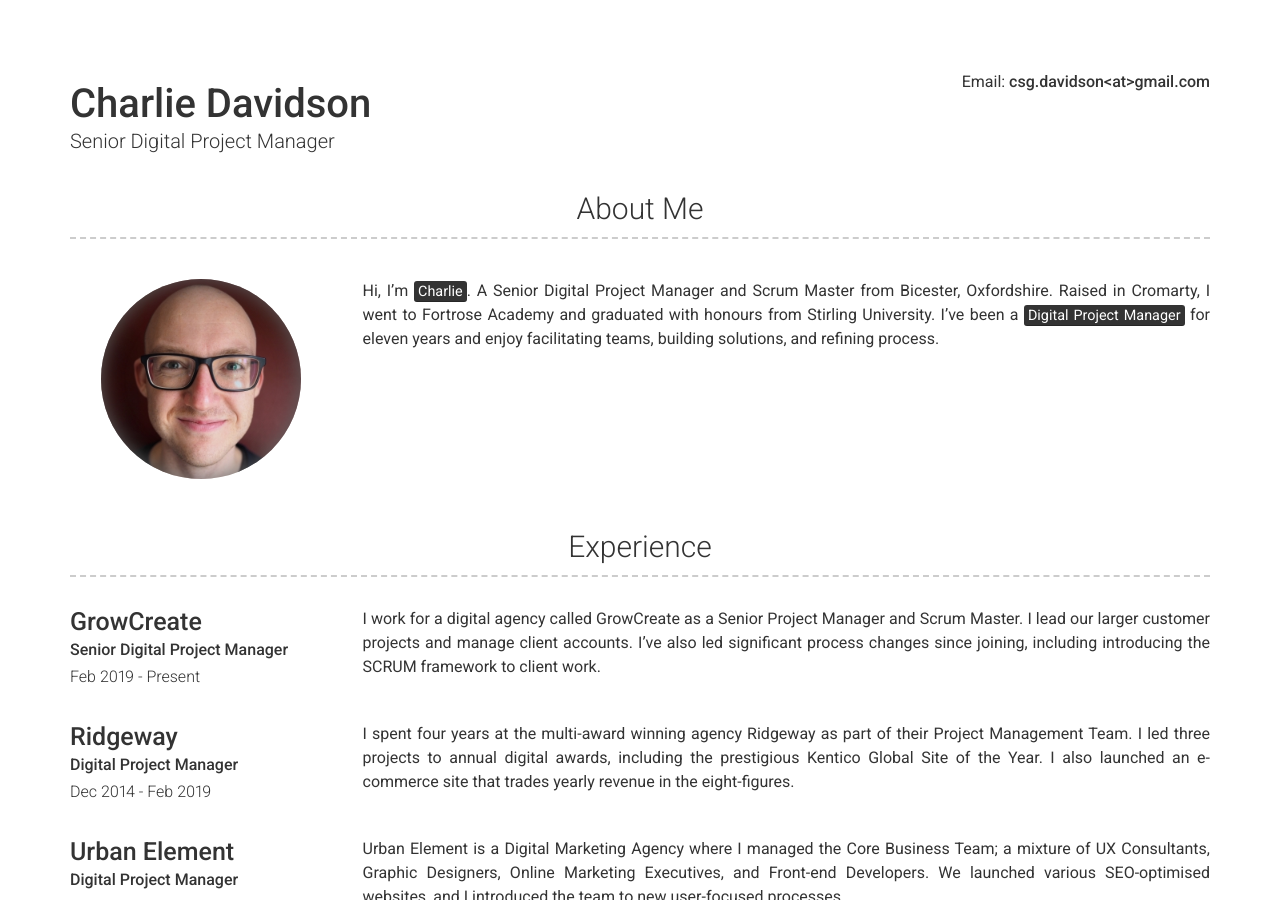
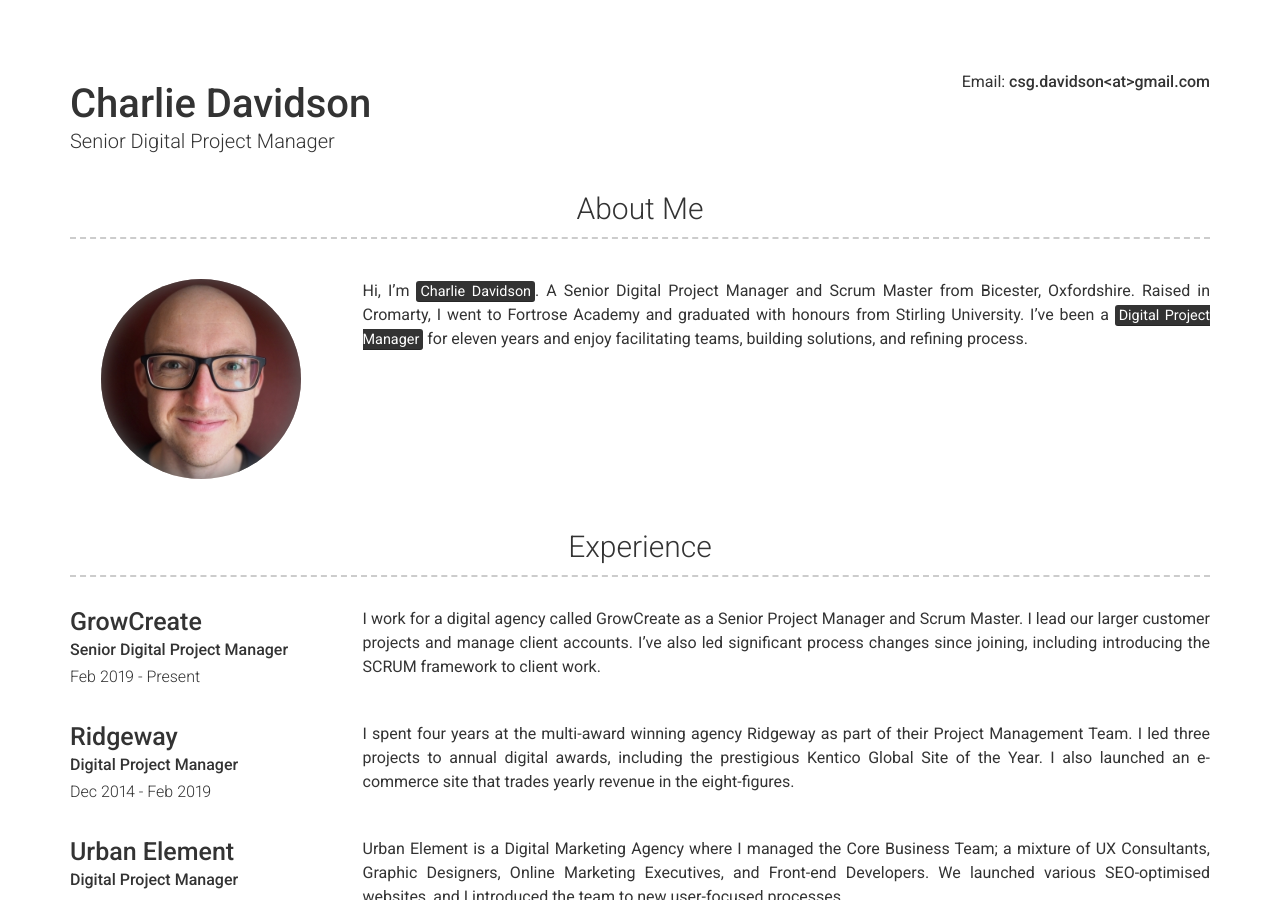
Before and after one commit to csgdavidson/Charlie-Davidson2, a Jekyll site: the page built from index.md, in a window 1280 px wide and 900 px high. Built offline with Jekyll 4.4.1, drawn with Linux system fonts in a browser that asks for light colours; nearby versions of some CDN libraries.

Commit message:
Update _config.yml

```diff
--- a/_config.yml
+++ b/_config.yml
@@ -15,7 +15,7 @@ gtm: "GTM-PQSN536"
 # About Section
 about_profile_image: charlie.jpg
 about_content:
-  Hi, I'm <mark>Charlie</mark>. A Senior Digital Project Manager and Scrum Master from Bicester, Oxfordshire.
+  Hi, I'm <mark>Charlie Davidson</mark>. A Senior Digital Project Manager and Scrum Master from Bicester, Oxfordshire.
   Raised in Cromarty, I went to Fortrose Academy and graduated with honours from Stirling University.
   I've been a <mark>Digital Project Manager</mark> for eleven years and enjoy facilitating teams, building solutions, and refining process.
 
```
